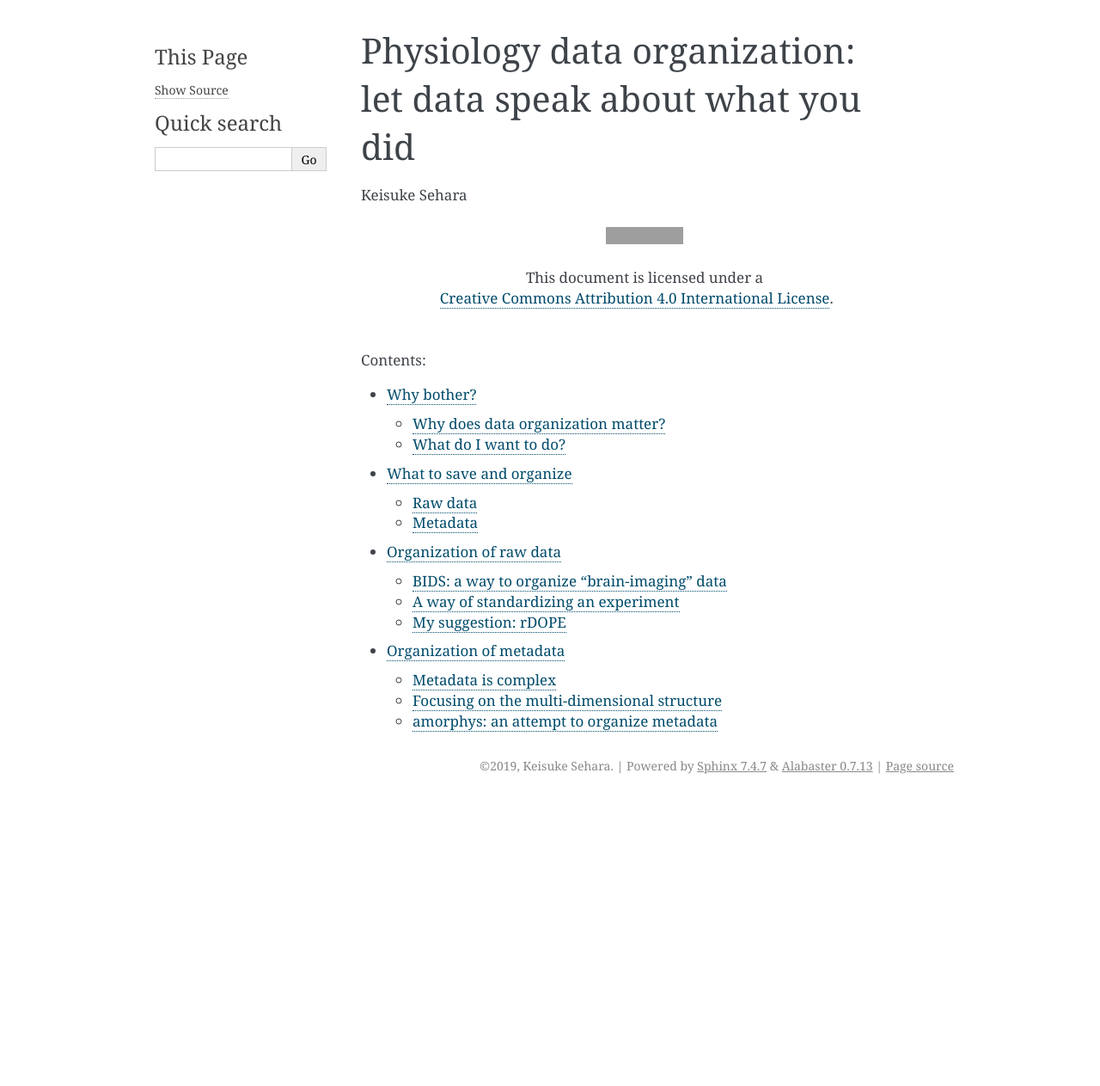
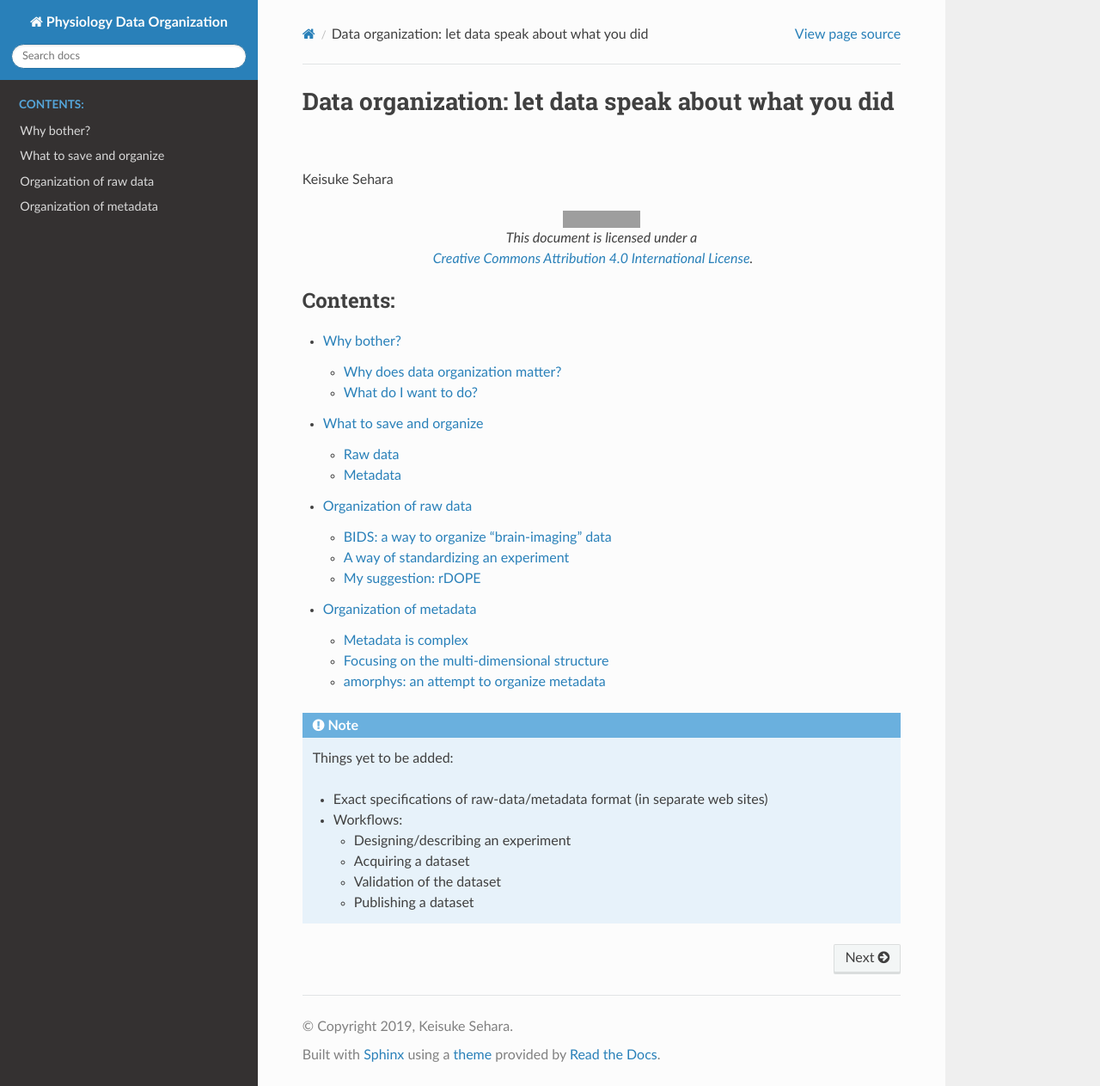
Before and after one commit to gwappa/physiology-data-organization, a Sphinx documentation site: the page built from doc/source/index.rst, in a window 1280 px wide and 1263 px high. Shown: the whole window at 86% size. Built offline with Sphinx 7.4.7 and the Read the Docs theme 2.0.0, drawn with Linux system fonts in a browser that asks for light colours; grey boxes are pictures that could not be loaded.

Commit message:
change theme

```diff
--- a/doc/source/conf.py
+++ b/doc/source/conf.py
@@ -13,6 +13,8 @@
 # import os
 # import sys
 # sys.path.insert(0, os.path.abspath('.'))
+
+import sphinx_rtd_theme
 
 
 # -- Project information -----------------------------------------------------
@@ -33,6 +35,7 @@ master_doc = 'index'
 # extensions coming with Sphinx (named 'sphinx.ext.*') or your custom
 # ones.
 extensions = [
+        "sphinx_rtd_theme"
 ]
 
 # Add any paths that contain templates here, relative to this directory.
@@ -49,7 +52,8 @@ exclude_patterns = []
 # The theme to use for HTML and HTML Help pages.  See the documentation for
 # a list of builtin themes.
 #
-html_theme = 'alabaster'
+# html_theme = 'alabaster'
+html_theme = 'sphinx_rtd_theme'
 
 # Add any paths that contain custom static files (such as style sheets) here,
 # relative to this directory. They are copied after the builtin static files,
--- a/doc/source/index.rst
+++ b/doc/source/index.rst
@@ -27,6 +27,16 @@ Keisuke Sehara
    raw_data_organization
    metadata_organization
 
+.. note:: Things yet to be added:
+
+   - Exact specifications of raw-data/metadata format (in separate web sites)
+   - Workflows:
+
+     - Designing/describing an experiment
+     - Acquiring a dataset
+     - Validation of the dataset
+     - Publishing a dataset
+
 .. Indices and tables
    ==================
 
```
Also changed, not shown: other parts of doc/source/index.rst (+1 -1 lines).
